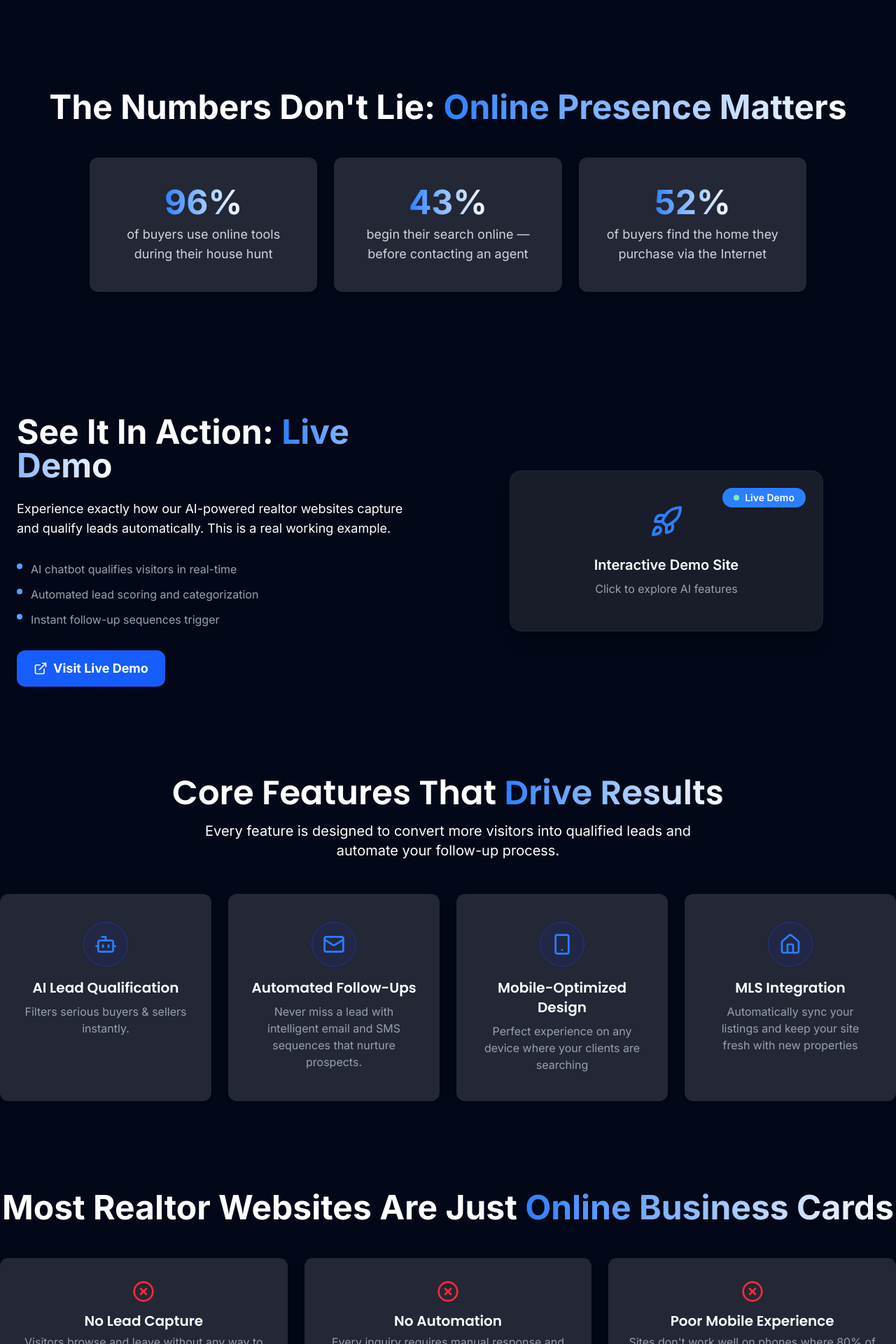
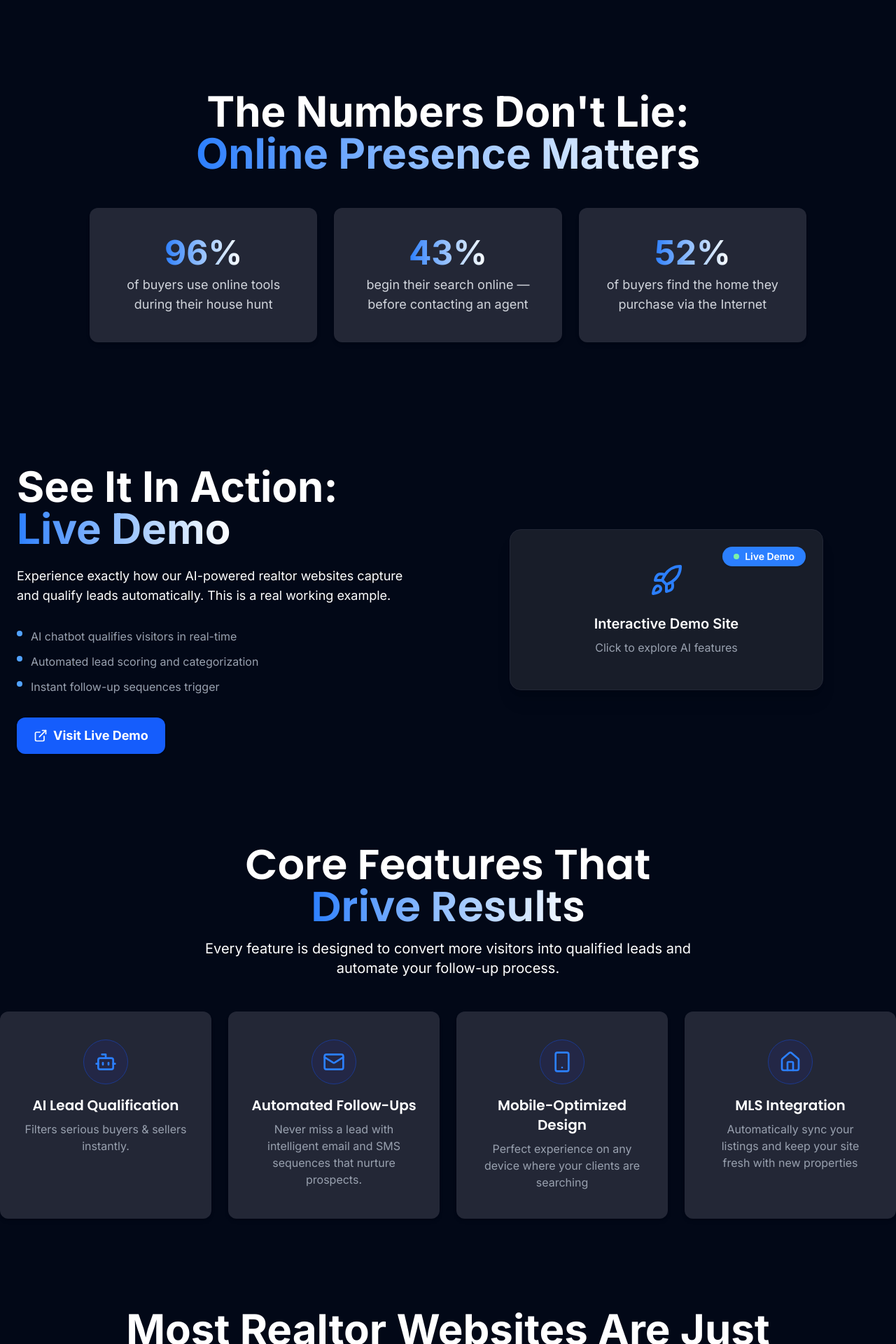
Before and after one commit to eltonbautista/realtor-demo, a Next.js app: page / in a window 1280 px wide. Shown: the part 800-2720 px from the top of the page at 70% size. Built offline with nearby package versions, Linux system fonts and the light colour scheme.

Commit message:
Styling update

```diff
--- a/src/app/home/HomeCTA.tsx
+++ b/src/app/home/HomeCTA.tsx
@@ -90,15 +90,15 @@ export default function HomeCTA() {
           )}
 
           {/* --- Your CTA Content --- */}
-          <h2 className="text-3xl sm:text-4xl md:text-5xl font-extrabold text-white mb-6 leading-tight heading-font">
-            Ready to turn your website into your
+          <h2 className="text-4xl sm:text-5xl md:text-6xl font-extrabold text-white mb-6 leading-tight heading-font">
+            Turn Every Website Visitor <br/> Into a
             <br />
             <span className="bg-gradient-to-r from-blue-500 to-white bg-clip-text text-transparent">
-              best lead generator?
+              Potential Client
             </span>
           </h2>
-          <p className="text-gray-300 text-lg mb-10 max-w-2xl mx-auto">
-            Stop losing potential clients to competitors with better websites. Let&apos;s build you an AI-powered site that works around the clock to grow your business.
+          <p className="text-white text-lg mb-10 max-w-2xl mx-auto">
+            Get the professional website system that builds instant credibility, showcases your expertise, and converts browsers into your next commission check.
           </p>
           <div className="flex flex-col sm:flex-row gap-4 justify-center mb-8 w-full">
             <a
--- a/src/app/home/HomeDemo.tsx
+++ b/src/app/home/HomeDemo.tsx
@@ -8,7 +8,7 @@ export default function HomeDemo() {
           <div className="max-w-7xl mx-auto flex flex-col lg:flex-row items-center gap-12">
             {/* Left: Text & Features */}
             <div className="flex-1 w-full max-w-xl">
-              <h2 className="text-3xl sm:text-4xl md:text-5xl font-extrabold mb-6 text-white">
+              <h2 className="text-4xl sm:text-5xl md:text-6xl font-extrabold mb-6 text-white">
                 See It In Action:{" "}
                 <span className="bg-gradient-to-r from-blue-500 to-white bg-clip-text text-transparent">
                   Live Demo
--- a/src/app/home/HomeFeatures.tsx
+++ b/src/app/home/HomeFeatures.tsx
@@ -57,8 +57,8 @@ export default function CoreFeatures() {
       <div className="max-w-7xl mx-auto">
         {/* Heading */}
         <RevealOnScroll>
-          <h2 className="text-3xl sm:text-4xl md:text-5xl font-bold text-center mb-4 text-white heading-font">
-            Core Features That{" "}
+          <h2 className="text-4xl sm:text-5xl md:text-6xl font-bold text-center mb-4 text-white heading-font">
+            Core Features That{" "} <br/>
             <span className="bg-gradient-to-r from-blue-500 to-white bg-clip-text text-transparent">
               Drive Results
             </span>
--- a/src/app/home/HomeHero.tsx
+++ b/src/app/home/HomeHero.tsx
@@ -17,7 +17,7 @@ export default function HomeHero() {
         <div className="w-full lg:w-1/2 flex flex-col justify-center items-start">
           <div className="mb-2">
             <Typewriter
-              className="text-4xl sm:text-5xl md:text-6xl font-extrabold leading-tight text-white mb-0 heading-font"
+              className="text-5xl sm:text-6xl md:text-7xl font-extrabold leading-tight text-white mb-0 heading-font"
               typingSpeed={30}
               lineDelay={200}
               lines={[
--- a/src/app/home/HomeInformation.tsx
+++ b/src/app/home/HomeInformation.tsx
@@ -6,7 +6,7 @@ export default function HomeInformation() {
       <div className="max-w-7xl mx-auto flex flex-col lg:flex-row items-start gap-12">
         {/* Left: Text */}
         <div className="flex-1 max-w-2xl">
-          <h2 className="text-4xl sm:text-5xl font-bold text-white mb-8">
+          <h2 className="text-4xl sm:text-5xl md:text-6xl font-bold text-white mb-8">
             Who We&nbsp;
             <span className="bg-gradient-to-r from-blue-500 to-white bg-clip-text text-transparent">
               Are
--- a/src/app/home/HomeProblemSolving.tsx
+++ b/src/app/home/HomeProblemSolving.tsx
@@ -49,8 +49,8 @@ export default function HomeProblemSolving() {
       <div className="max-w-7xl mx-auto">
         {/* Heading */}
         <RevealOnScroll>
-          <h2 className="text-3xl sm:text-4xl md:text-5xl font-bold text-center mb-12 text-white">
-            Most Realtor Websites Are Just{" "}
+          <h2 className="text-4xl sm:text-5xl md:text-6xl font-bold text-center mb-12 text-white">
+            Most Realtor Websites Are Just{" "} <br/>
             <span className="bg-gradient-to-r from-blue-500 to-white bg-clip-text text-transparent">
               Online Business Cards
             </span>
--- a/src/app/home/HomeTestimonials.tsx
+++ b/src/app/home/HomeTestimonials.tsx
@@ -49,8 +49,8 @@ export default function HomeTestimonials() {
       <div className="max-w-7xl mx-auto">
         {/* Heading */}
         <RevealOnScroll>
-          <h2 className="text-3xl sm:text-4xl md:text-5xl font-bold text-center mb-12 text-white">
-            The Numbers Don&apos;t Lie:{" "}
+          <h2 className="text-4xl sm:text-5xl md:text-6xl font-bold text-center mb-12 text-white">
+            The Numbers Don&apos;t Lie:{" "} <br/>
             <span className="bg-gradient-to-r from-blue-500 to-white bg-clip-text text-transparent">
               Online Presence Matters
             </span>
```
